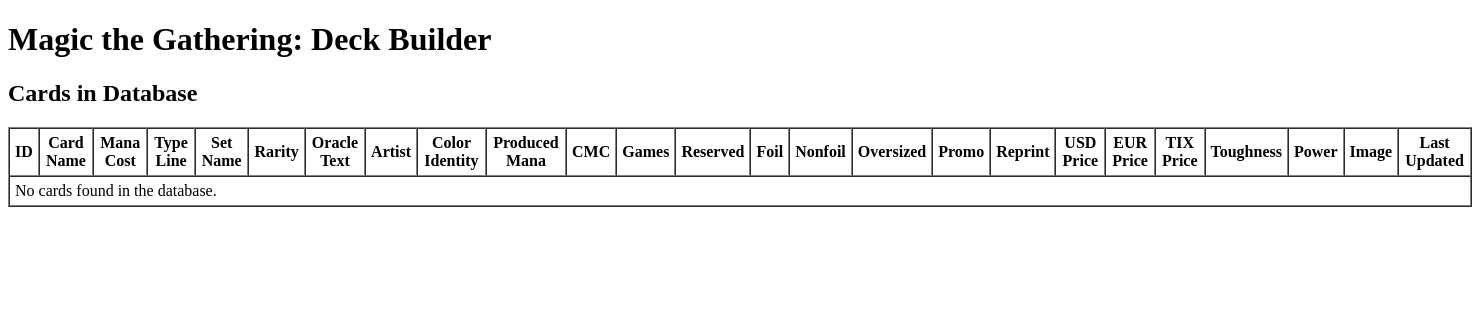
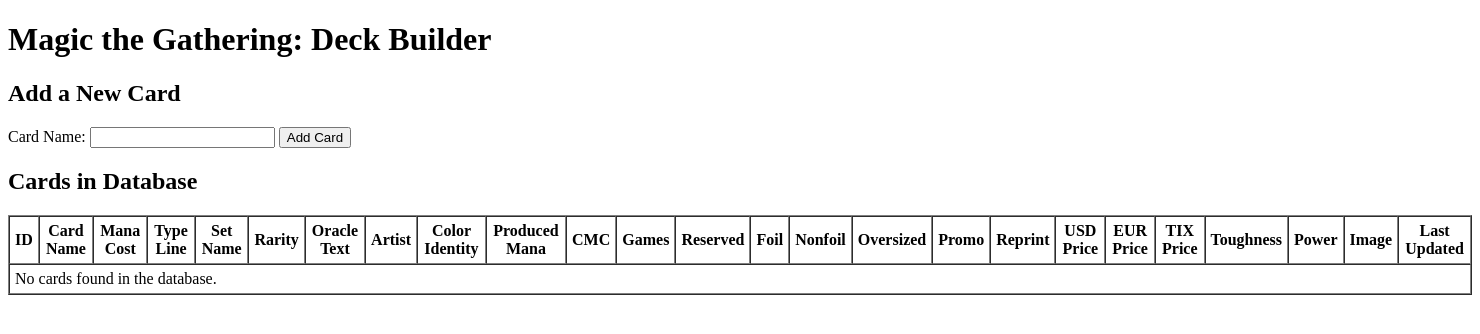
Before and after one commit to jhelgodt/mtg-deck-manager, a PHP site: page / in a window 1480 px wide. Shown: the top 334 px of the page. Run offline with PHP 8.4, Linux system fonts and the light colour scheme; data that the repository does not hold is empty.

Commit message:
feat: add functionality to insert new cards into the database
- Added a form to input card names and insert them into the database
- Implemented server-side handling for adding new cards with basic validation
- Displayed success or error messages after adding a card
- Retained existing functionality for fetching card data and displaying full details in the table

```diff
--- a/src/index.php
+++ b/src/index.php
@@ -1,6 +1,21 @@
 <?php
 // Inkludera databasanslutningen
 require '../db/connect.php';
+
+// Hantera inmatning från formuläret
+if ($_SERVER['REQUEST_METHOD'] === 'POST' && !empty($_POST['new_card_name'])) {
+    $newCardName = htmlspecialchars($_POST['new_card_name']); // Rensa inmatningen för säkerhet
+
+    try {
+        // Infoga ett nytt kort i databasen
+        $stmt = $conn->prepare("INSERT INTO cards (card_name) VALUES (:card_name)");
+        $stmt->bindParam(':card_name', $newCardName);
+        $stmt->execute();
+        echo "<p>Card '$newCardName' has been added successfully.</p>";
+    } catch (PDOException $e) {
+        echo "<p>Error adding card: " . htmlspecialchars($e->getMessage()) . "</p>";
+    }
+}
 
 try {
     // Hämta alla kort från tabellen
@@ -19,9 +34,17 @@
 </head>
 <body>
     <h1>Magic the Gathering: Deck Builder</h1>
-    <h2>Cards in Database</h2>
+
+    <!-- Formulär för att lägga till ett nytt kort -->
+    <h2>Add a New Card</h2>
+    <form method="POST" action="">
+        <label for="new_card_name">Card Name:</label>
+        <input type="text" id="new_card_name" name="new_card_name" required>
+        <button type="submit">Add Card</button>
+    </form>
 
     <!-- Visa tabellen med kort -->
+    <h2>Cards in Database</h2>
     <table border="1" cellspacing="0" cellpadding="5">
         <thead>
             <tr>
```
